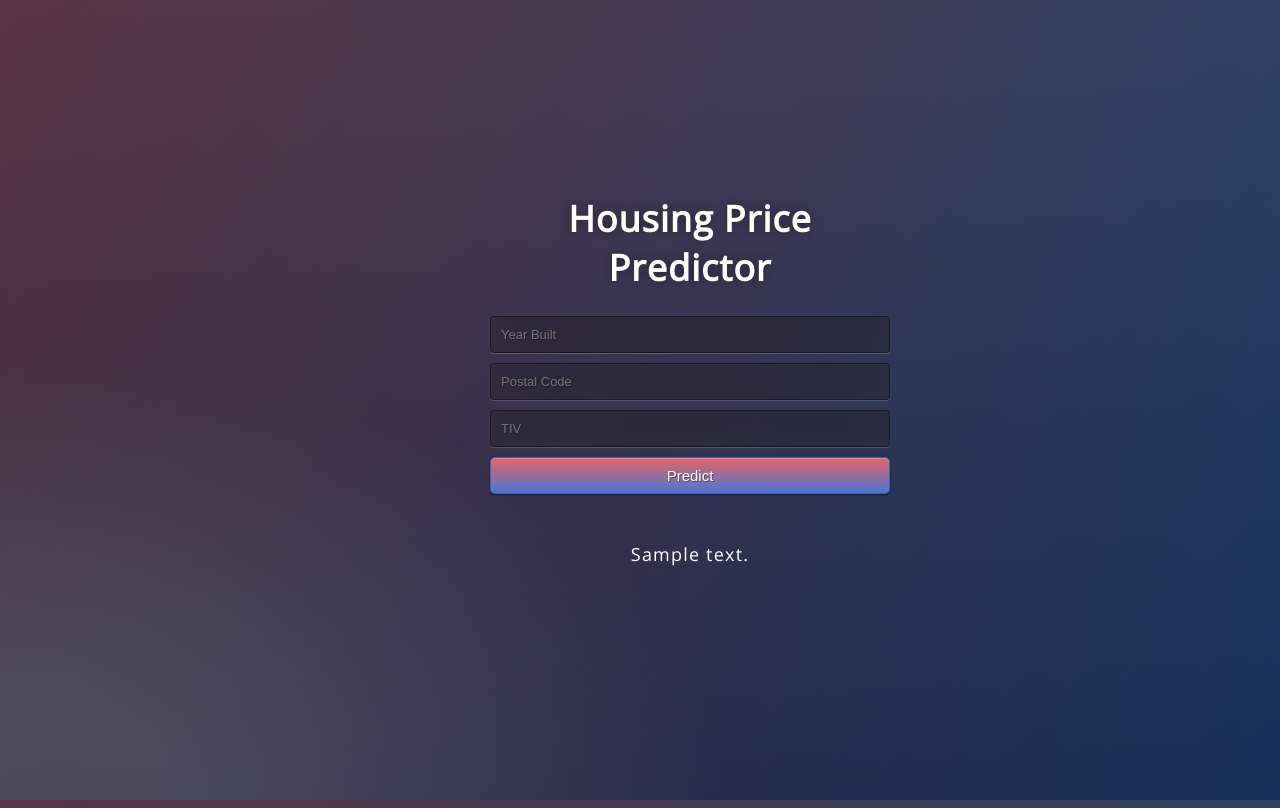
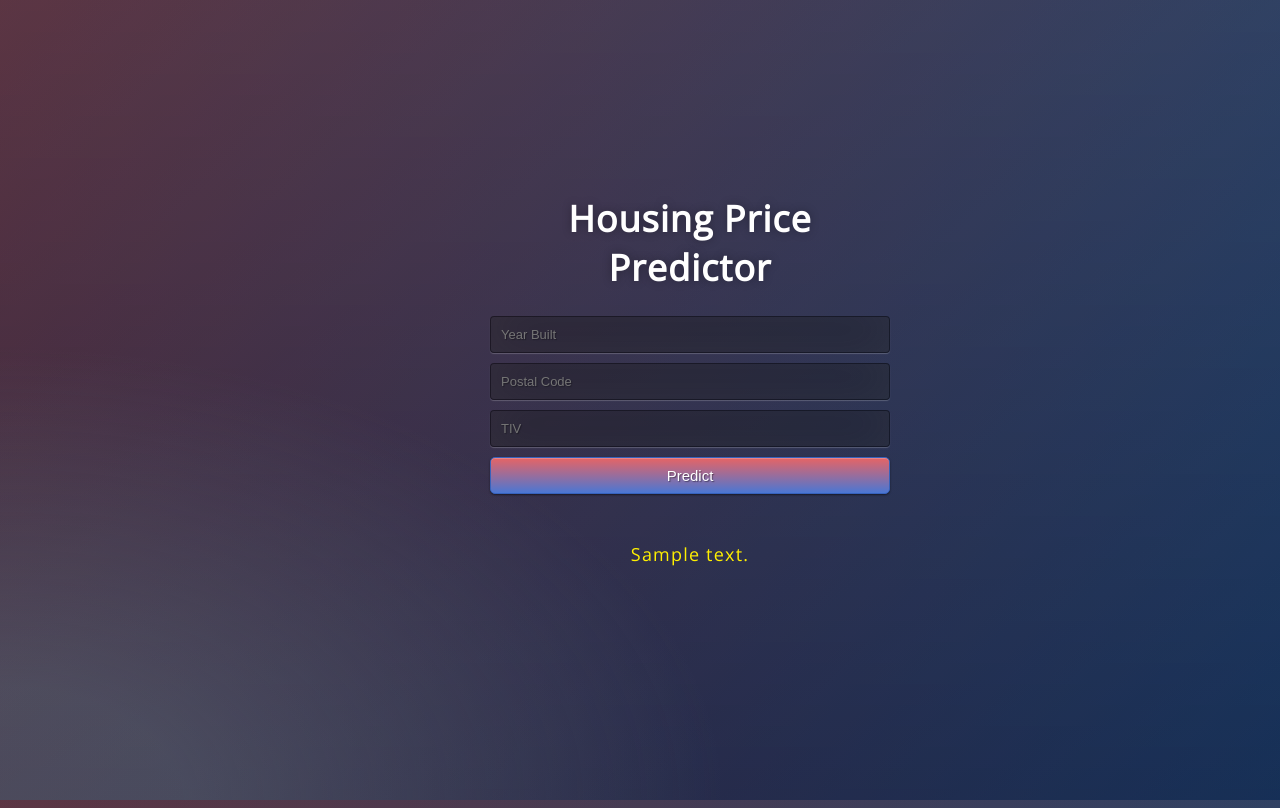
Before and after one commit to wlreardon/CatModelApp, a Flask app: template templates/index.html in a window 1280 px wide. Run offline with Flask 2, Linux system fonts and the light colour scheme; the template is opened without the code that fills it: most values are stand-ins (such as "Sample title", 1, 10 or a date in 2020); parts of the project's set-up code (start-up, migrations or seed data) failed here and were passed over.

Commit message:
Update style.css

```diff
--- a/static/css/style.css
+++ b/static/css/style.css
@@ -18,7 +18,7 @@ body {
 	height:100%;
 	font-family: 'Open Sans', sans-serif;
 	background: #093a56;
-	color: #fff;
+	color: #fff000;
 	font-size: 18px;
 	text-align:center;
 	letter-spacing:1.2px;
```
